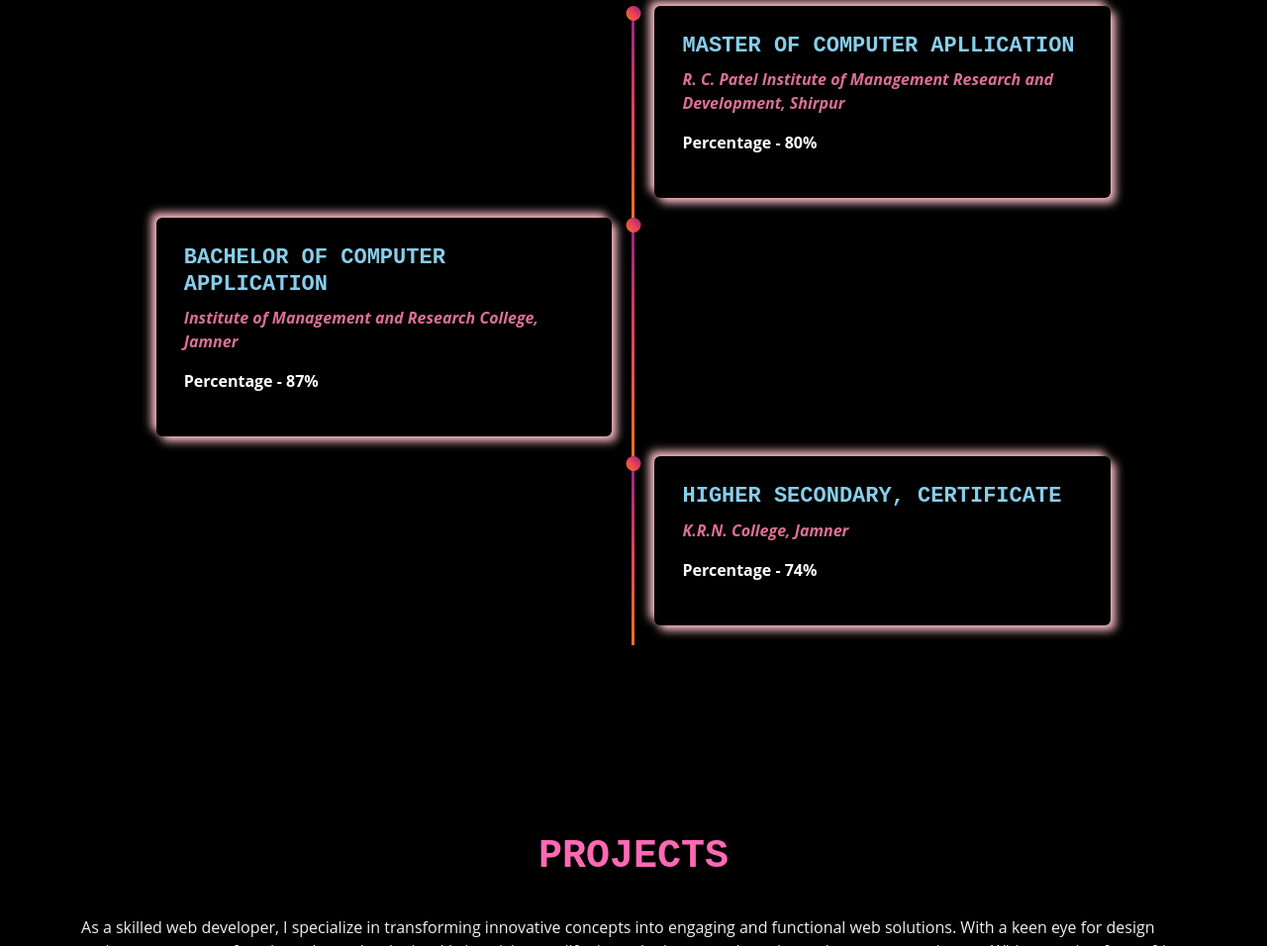
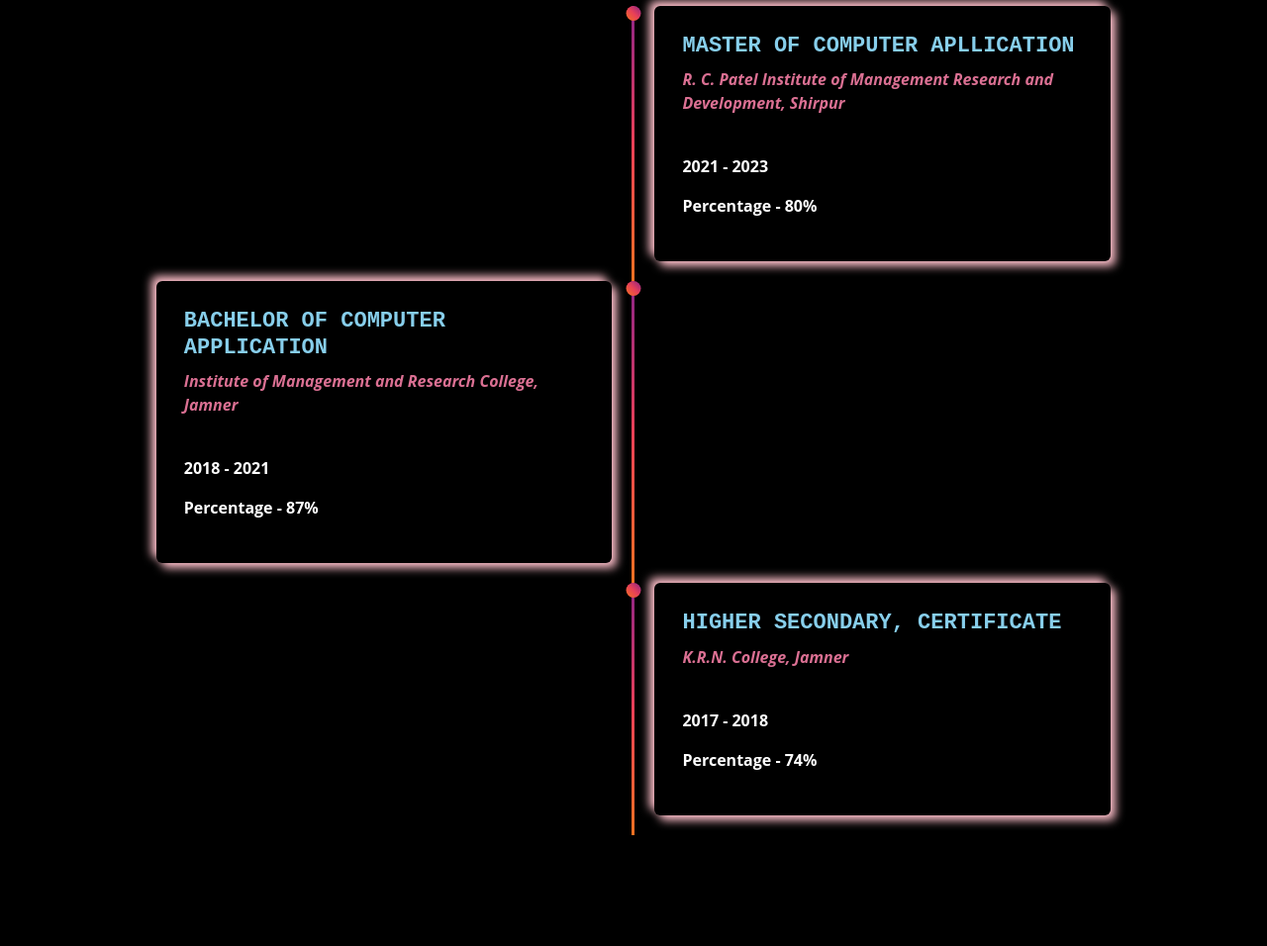
Before and after one commit to ashwinibarkale/introduction.github.io, a plain HTML site: page index.html in a window 1280 px wide. Shown: the part 2442-3398 px from the top of the page at 99% size. Drawn offline with nearby package versions, Linux system fonts and the light colour scheme.

Commit message:
Update index.html

```diff
--- a/index.html
+++ b/index.html
@@ -222,7 +222,8 @@ here for that pointer in timeline.-->
                <div class="timeline-component timeline-content">
                 <h3>MASTER OF COMPUTER APLLICATION</h3>
                 <p><i><b>R. C. Patel Institute of Management Research and Development, Shirpur</b></i></p>
-
+                <br>
+                 <p><b>2021 - 2023 </b></p>
                 <b><p>Percentage - 80%</p></b>
 
            </div>
@@ -230,7 +231,8 @@ here for that pointer in timeline.-->
                          <h3>BACHELOR OF COMPUTER APPLICATION</h3>
 
                          <p><i><b>Institute of Management and Research College, Jamner</b></i></p>
-
+                         <br>
+                 <p><b>2018 - 2021 </b></p>
                          <b><p>Percentage - 87%</p></b>
 
 
@@ -251,7 +253,8 @@ here for that pointer in timeline.-->
                 <h3>HIGHER SECONDARY, CERTIFICATE</h3>
 
               <p><i><b>K.R.N. College, Jamner</b></i></p>
-
+                         <br>
+                 <p><b>2017 - 2018 </b></p>
                         <b><p>Percentage - 74%</p></b>
 
 
```
